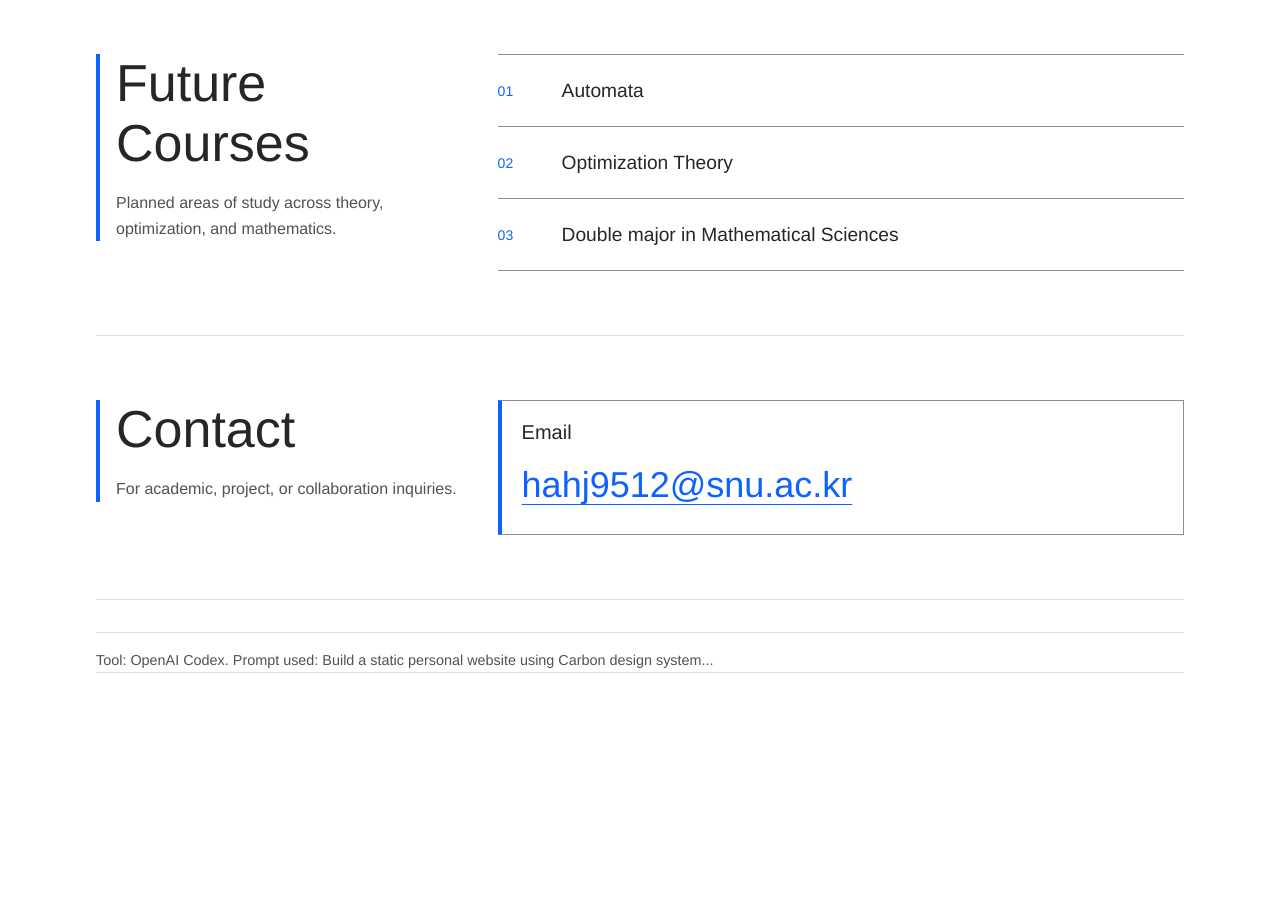
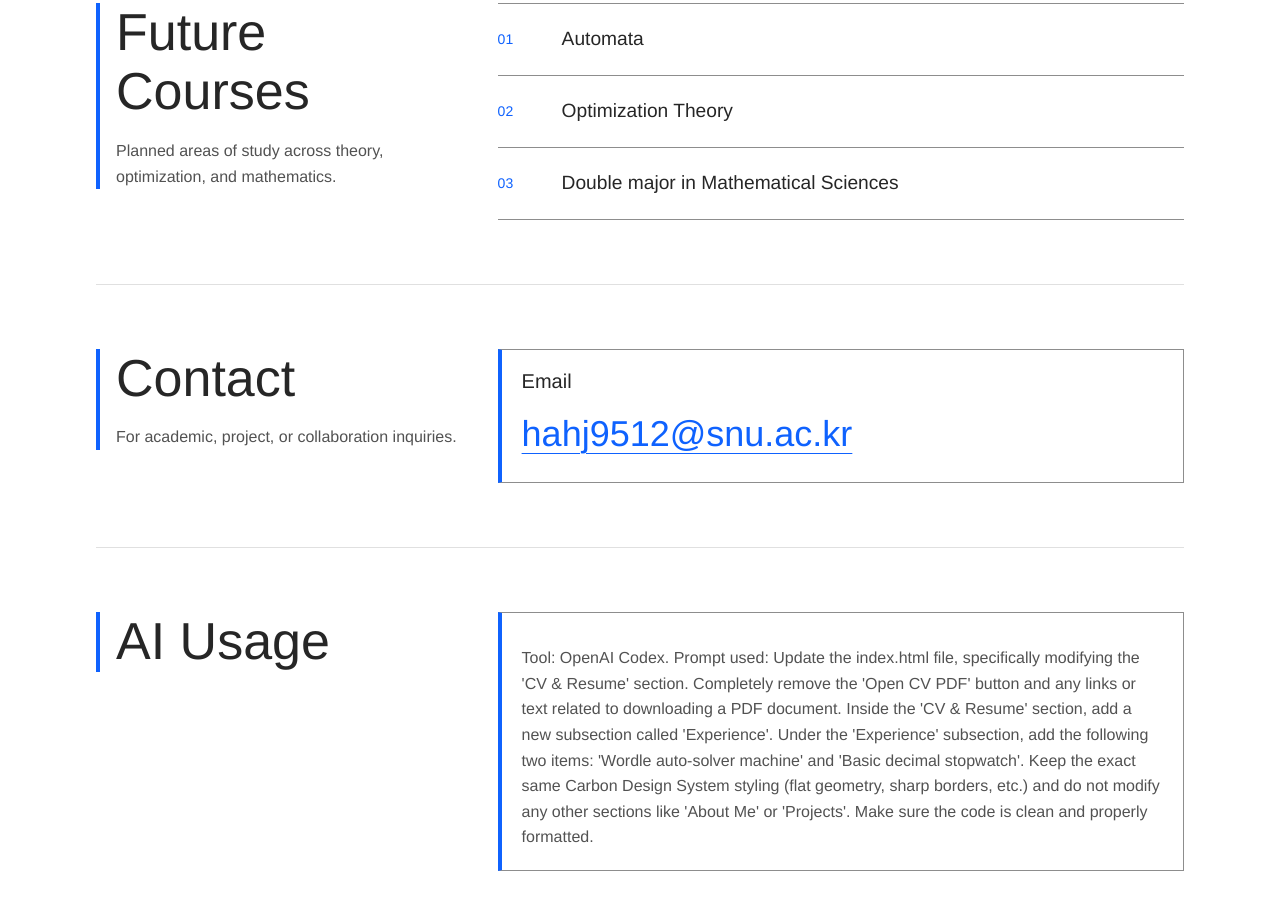
Before and after one commit to heonjin13/heonjin13.github.io, a plain HTML site: page index.html in a window 1280 px wide. Shown: the part 1640-2550 px from the top of the page. Before the commit the page ends 2377 px from the top, so only its background shows below. Drawn offline with Linux system fonts and the light colour scheme.

Commit message:
Make AI Usage a main section with nav link

```diff
--- a/index.html
+++ b/index.html
@@ -373,18 +373,6 @@
       overflow-wrap: anywhere;
     }
 
-    .ai-usage {
-      padding: 2rem 0 0;
-      color: var(--text-muted);
-      font-size: 0.9rem;
-    }
-
-    .ai-usage p {
-      margin: 0;
-      padding-top: 1rem;
-      border-top: 1px solid var(--surface-strong);
-    }
-
     @media (max-width: 820px) {
       .nav-bar {
         flex-direction: column;
@@ -470,6 +458,7 @@
         <li><a href="#projects">Projects &amp; Activities</a></li>
         <li><a href="#courses">Future Courses</a></li>
         <li><a href="#contact">Contact</a></li>
+        <li><a href="#ai-usage">AI Usage</a></li>
       </ul>
     </nav>
   </header>
@@ -505,9 +494,11 @@
 
         <div class="content-stack">
           <div class="tile tile-accent">
-            <h3>Resume Document</h3>
-            <p>View or download the full CV as a PDF.</p>
-            <a class="button-link" href="assets/cv.pdf">Open CV PDF</a>
+            <h3>Experience</h3>
+            <ul class="tag-list" aria-label="Experience">
+              <li>Wordle auto-solver machine</li>
+              <li>Basic decimal stopwatch</li>
+            </ul>
           </div>
 
           <ul class="data-list" aria-label="Education and skills">
@@ -586,8 +577,16 @@
       </div>
     </section>
 
-    <section class="ai-usage" aria-label="AI usage disclosure">
-      <p>Tool: OpenAI Codex. Prompt used: Build a static personal website using Carbon design system...</p>
+    <section id="ai-usage" aria-labelledby="ai-usage-title">
+      <div class="section-grid">
+        <div class="section-label">
+          <h2 id="ai-usage-title">AI Usage</h2>
+        </div>
+
+        <div class="tile tile-accent">
+          <p>Tool: OpenAI Codex. Prompt used: Update the index.html file, specifically modifying the 'CV &amp; Resume' section. Completely remove the 'Open CV PDF' button and any links or text related to downloading a PDF document. Inside the 'CV &amp; Resume' section, add a new subsection called 'Experience'. Under the 'Experience' subsection, add the following two items: 'Wordle auto-solver machine' and 'Basic decimal stopwatch'. Keep the exact same Carbon Design System styling (flat geometry, sharp borders, etc.) and do not modify any other sections like 'About Me' or 'Projects'. Make sure the code is clean and properly formatted.</p>
+        </div>
+      </div>
     </section>
   </main>
 </body>
```
